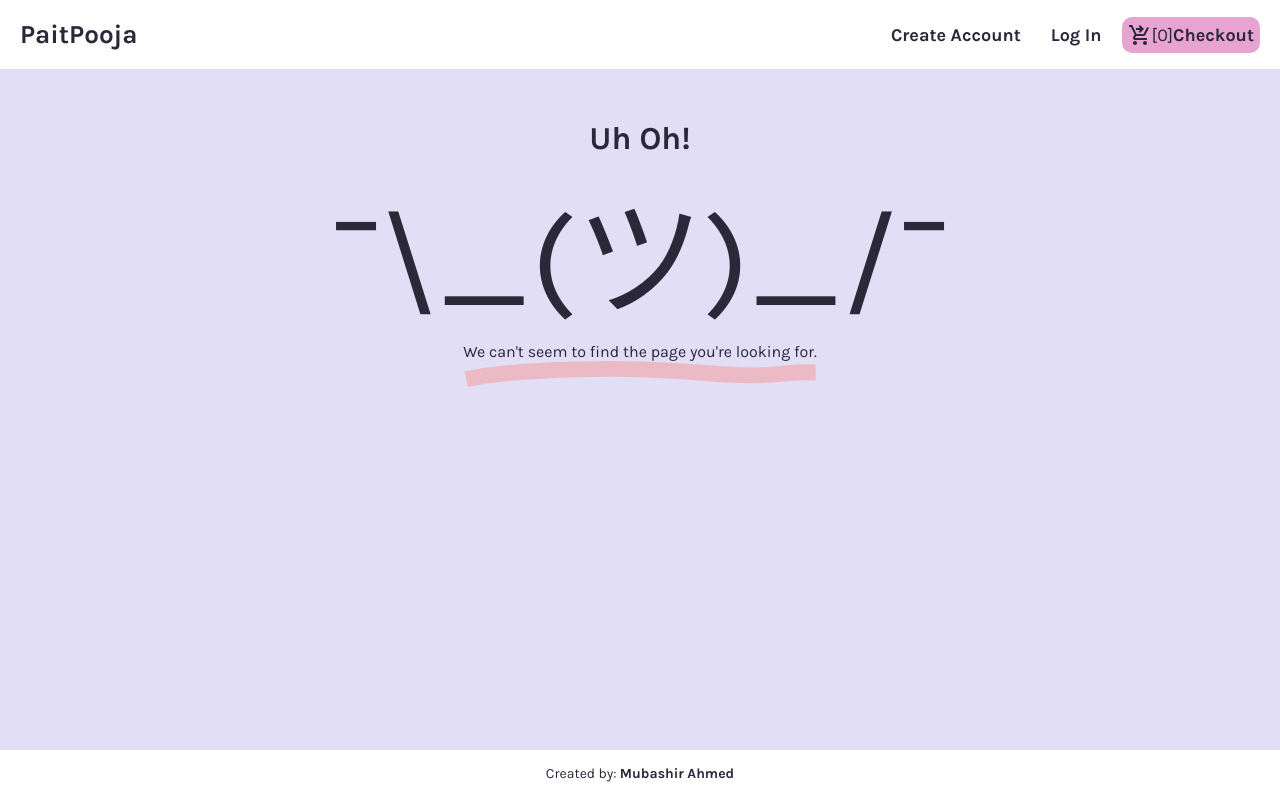
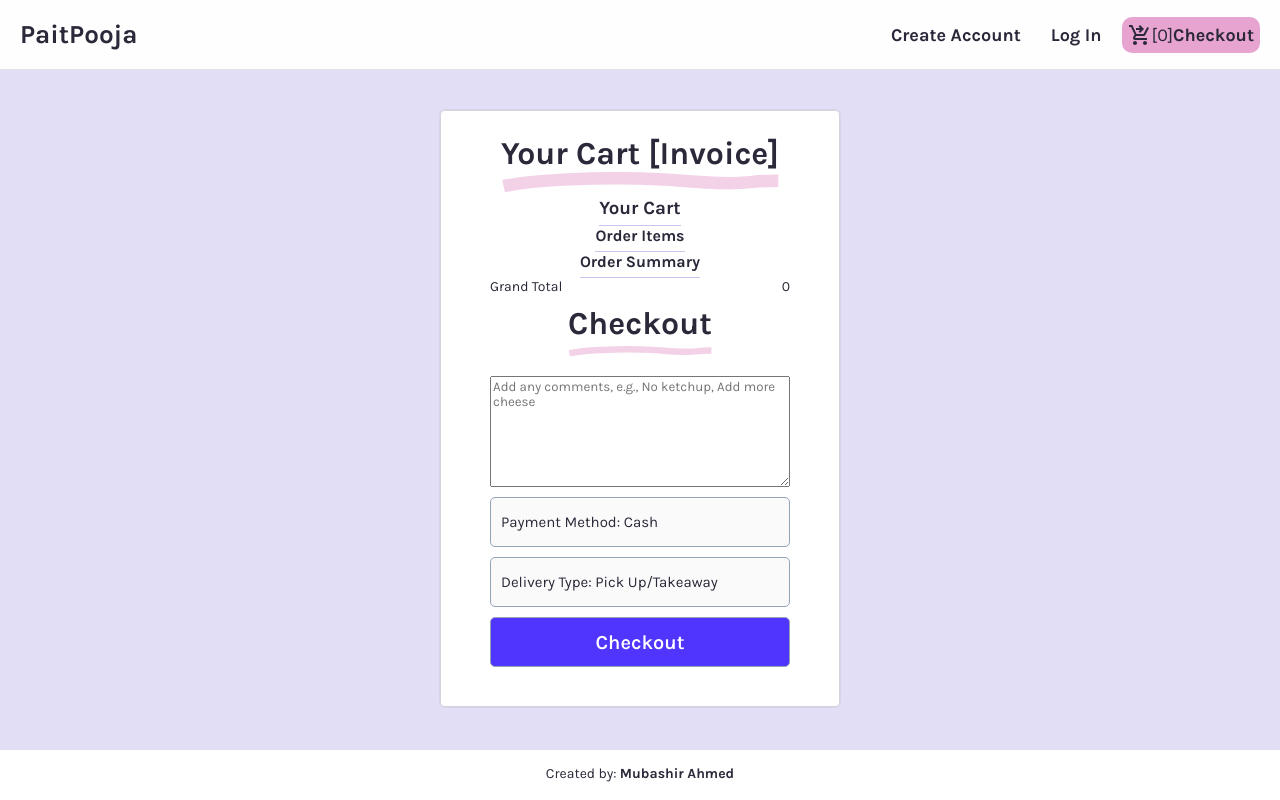
Before and after one commit to MubashirMalik/pait-pooja, a React (Create React App) app in the folder client/: page /checkout in a window 1280 px wide. Built offline with nearby package versions, Linux system fonts and the light colour scheme.

Commit message:
Add checkout component and improved cart functionality

```diff
--- a/client/package.json
+++ b/client/package.json
@@ -14,6 +14,7 @@
     "react-dom": "^18.2.0",
     "react-router-dom": "^6.3.0",
     "react-scripts": "5.0.1",
+    "react-toastify": "^9.0.6",
     "web-vitals": "^2.1.4"
   },
   "scripts": {
--- a/client/src/App.js
+++ b/client/src/App.js
@@ -1,9 +1,10 @@
-import {useState} from 'react'
+import {useState, useEffect} from 'react'
 import Navbar from './components/Navbar';
 import Footer from './components/Footer';
 import CardLists from './components/CardList';
 import Login from './components/Login';
 import SignUp from './components/SignUp';
+import Checkout from './components/CheckOut';
 
 import {
 	Route,
@@ -15,14 +16,25 @@ import './App.css';
 export default function App(){
 	const [isLoggedIn, setIsLoggedIn] = useState(localStorage.getItem("authToken"))
 	const [cart, setCart] = useState([])
+	const [grandTotal, setGrandTotal] = useState(0)
 
-	console.log(cart)
+	useEffect(() => {
+		function getGrandTotal(total, item) {
+			return total + item.price * item.quantity
+		}
+		setGrandTotal(() => {
+			return cart.reduce(getGrandTotal, 0)
+		})
+	}, [cart])
+
+	console.log("App rendered")
 	return (
 		<div className="App">
 			<Navbar numItems={cart.length} isLoggedIn={isLoggedIn} setIsLoggedIn={setIsLoggedIn}/>
 			<div className="App-body">
 				<Routes>
 					<Route exact path="/" element={<CardLists setCart={setCart}/>} />
+					<Route exact path="/checkout" element={<Checkout cart={cart} setCart={setCart} grandTotal={grandTotal} />} />
 					<Route path="*" element={ <PageNotFound />}/>
 					<Route exact path="/login" element={ <Login setIsLoggedIn={setIsLoggedIn} /> } />
 					<Route exact path="/sign-up" element={ <SignUp setIsLoggedIn={setIsLoggedIn} />} />
@@ -32,7 +44,6 @@ export default function App(){
 		</div>
   	);
 }
-
 
 function PageNotFound() {
 	return(
--- a/client/src/components/Card.js
+++ b/client/src/components/Card.js
@@ -1,6 +1,22 @@
 import './Card.css';
 
 export default function Card({item, setCart}) {
+
+  function addToCart() {
+    setCart((prevCart) => {
+     let existingItemIndex = prevCart.findIndex(i => i._id === item._id);
+     if (existingItemIndex !== -1) {
+      // Save existing item
+      let existingItem = prevCart.find(i => i._id === item._id);
+      // Filter prevCart, without the existing item
+      let newCart = prevCart.filter(i => i._id !== item._id);
+      // Return new Array with updated existing item
+      return [...newCart, {...existingItem, quantity: existingItem.quantity + 1}]
+     } else {
+      return [...prevCart, {...item, quantity: 1}]
+     }
+    })
+  }
 
   return (
     <div className="Card">
@@ -15,7 +31,7 @@ export default function Card({item, setCart}) {
           </div>
           <div>
             <div className="price">Rs. {item.price}</div>
-            <button onClick={() => setCart(prevCart => prevCart.indexOf(item) === -1 ? [...prevCart, item] : prevCart)}>Add to Cart</button>
+            <button onClick={addToCart}>Add to Cart</button>
           </div>
         </div>
       </div>
--- a/client/src/components/CardList.js
+++ b/client/src/components/CardList.js
@@ -27,6 +27,10 @@ export default function CardLists({setCart}) {
       if (resData.message) {
         console.log(resData.message)
       } else {
+        resData.items = resData.items.map((item) => {
+          item.quantity = 0;
+          return item;
+        })
         const grouped = Object.values(resData.items.reduce((acc, item) => {
           acc[item.category] = [...(acc[item.category] || []), item];
           return acc;
--- /dev/null
+++ b/client/src/components/CheckOut.css
@@ -0,0 +1,45 @@
+.Invoice {
+  width: 300px;
+  display: flex;
+  flex-direction: column;
+  align-items: center;
+}
+
+.Invoice > h4,h3 {
+  padding-bottom: 6px;
+  border-bottom: 1px solid rgba(198, 190, 238, 0.9);
+}
+.Invoice > .details {
+  width: 100%;
+  display: flex;
+  flex-direction: column;
+  gap: 2px;
+  margin-bottom: 10px;
+  font-size: 14px;
+}
+
+.details > .r1 {
+  display: flex;
+  justify-content: space-between;
+}
+
+.details > .r1 > div {
+  display: flex;
+  align-items: center;
+  gap: 10px;
+}
+
+.details > .r2 {
+  display: flex;
+}
+
+.details > .r2 > span {
+  margin-left: 9px;
+}
+
+.details > .r3 {
+  display: flex;
+  justify-content: space-between;
+  padding-bottom: 6px;
+  border-bottom: 1px solid rgba(198, 190, 238, 0.502);
+}
--- /dev/null
+++ b/client/src/components/CheckOut.js
@@ -0,0 +1,113 @@
+import { useState } from "react"
+import AddCircleIcon from '@mui/icons-material/AddCircle';
+import RemoveCircleIcon from '@mui/icons-material/RemoveCircle';
+import DeleteIcon from '@mui/icons-material/Delete';
+import './CheckOut.css'
+
+export default function Checkout({cart, setCart, grandTotal}) {
+  const [formData, setFormData] = useState({
+    specialInstructions: ""
+  })
+
+  function handleChange(event) {
+    setFormData({...formData, [event.target.name]: event.target.value})
+  }
+
+  function removeFromCart(item) {
+    setCart((prevCart) => prevCart.filter(i => i._id !== item._id))
+  }
+
+  function incrementCart(item) {
+    setCart((prevCart) => {
+      // Save existing item
+      let existingItem = prevCart.find(i => i._id === item._id);
+      // Filter prevCart, without the existing item
+      let newCart = prevCart.filter(i => i._id !== item._id);
+      // Return new Array with updated existing item
+      return [...newCart, {...existingItem, quantity: existingItem.quantity + 1}]
+    })
+  }
+
+  function decrementCart(item) {
+    setCart((prevCart) => {
+      // Save existing item
+      let existingItem = prevCart.find(i => i._id === item._id);
+      if (existingItem.quantity !== 1) {
+        // Filter prevCart, without the existing item
+        let newCart = prevCart.filter(i => i._id !== item._id);
+        // Return new Array with updated existing item
+        return [...newCart, {...existingItem, quantity: existingItem.quantity - 1}]
+      } else {
+        return prevCart.filter(i => i._id !== item._id)
+      }
+    })
+  }
+
+  function placeOrder(event) {
+    event.preventDefault()
+    cart.length === 0 ? console.log("There are no items in ur cart") : console.log("Order placed!")
+  }
+
+  const displayCart = cart.map((item) =>
+    <div className="details" key={item._id}>
+      <div className="r1">
+        <div>
+          <AddCircleIcon style={{cursor: "pointer"}} onClick={() => incrementCart(item)} />
+          <span>{ item.name }</span>
+        </div>
+        <DeleteIcon style={{cursor: "pointer"}} onClick={() => removeFromCart(item)}/>
+      </div>
+      <div className="r2">
+        <span>{ item.quantity }{ " "}</span>
+        <span>This is the description</span>
+      </div>
+      <div className="r3">
+        <RemoveCircleIcon style={{cursor: "pointer"}} onClick={() => decrementCart(item)} />
+        <span>Rs. { item.price }</span>
+      </div>
+    </div>
+  )
+
+  return(
+    <div className="Form-container">
+      <div className="SignUp">
+        <div>
+          <h1>Your Cart [Invoice]</h1>
+          <svg className="cl-ao cl_af" viewBox="0 0 223 17" fill="none">
+            <path opacity="0.5" d="M2 11.3686C17.6603 8.02778 33.9464 6.93097 49.9106 6.13771C76.6733 4.80789 103.638 4.48984 130.396 6.01883C154.367 7.38859 178.015 10.6844 201.964 7.92099C208.097 7.21339 216.371 7.08879 222.413 7.08879" stroke="#E7A4D0" strokeWidth="10" strokeLinejoin="round"></path>
+          </svg>
+        </div>
+        <div className="Invoice">
+          <h3>Your Cart</h3>
+          <h4>Order Items</h4>
+          {displayCart}
+          <h4>Order Summary</h4>
+          <div className="details">
+            <div className="r1">
+              <span>Grand Total</span>
+              <span>{ grandTotal }</span>
+            </div>
+          </div>
+        </div>
+        <div>
+          <h1>Checkout</h1>
+          <svg className="cl-ao cl_af" viewBox="0 0 223 17" fill="none">
+            <path opacity="0.5" d="M2 11.3686C17.6603 8.02778 33.9464 6.93097 49.9106 6.13771C76.6733 4.80789 103.638 4.48984 130.396 6.01883C154.367 7.38859 178.015 10.6844 201.964 7.92099C208.097 7.21339 216.371 7.08879 222.413 7.08879" stroke="#E7A4D0" strokeWidth="10" strokeLinejoin="round"></path>
+          </svg>
+        </div>
+        <form>
+          <textarea rows="7"
+            name="specialInstructions"
+            value={formData.specialInstructions}
+            onChange={handleChange}
+            autoComplete="true"
+            placeholder="Add any comments, e.g., No ketchup, Add more cheese"
+          />
+          <input type="text" value="Payment Method: Cash" disabled />
+          <input type="text" value="Delivery Type: Pick Up/Takeaway" disabled />
+          <button onClick={placeOrder}>Checkout</button>
+        </form>
+      </div>
+    </div>
+  )
+}
--- a/client/src/components/Navbar.js
+++ b/client/src/components/Navbar.js
@@ -19,7 +19,7 @@ export default function Navbar(props) {
 					<li><Link to="/sign-up">Create Account</Link></li>
 					<li><Link to="/login">Log In</Link></li>
 					<li className="cart"><ShoppingCartCheckoutIcon /> [{props.numItems}]
-						<Link to="/">Checkout</Link>
+						<Link to="/checkout">Checkout</Link>
 					</li>
 				</ul>
 				:
@@ -27,7 +27,7 @@ export default function Navbar(props) {
 					<li><Link to="/">Welcome Mubashir!</Link></li>
 					<li><button onClick={logout}>Logout</button></li>
 					<li className="cart"><ShoppingCartCheckoutIcon /> [{props.numItems}]
-						<Link to="/">Checkout</Link>
+						<Link to="/checkout">Checkout</Link>
 					</li>
 				</ul>
 			}
--- a/client/src/index.css
+++ b/client/src/index.css
@@ -29,6 +29,10 @@ form > input {
 	margin-bottom: 10px;
 	border-radius: 5px;
 	border: 1px solid rgb(148, 163, 184);
+}
+
+form > textarea {
+	margin-bottom: 10px;
 }
 
 input:focus {
```
Also changed, not shown: 1 other file (tests, documents, lock files or other folders).
